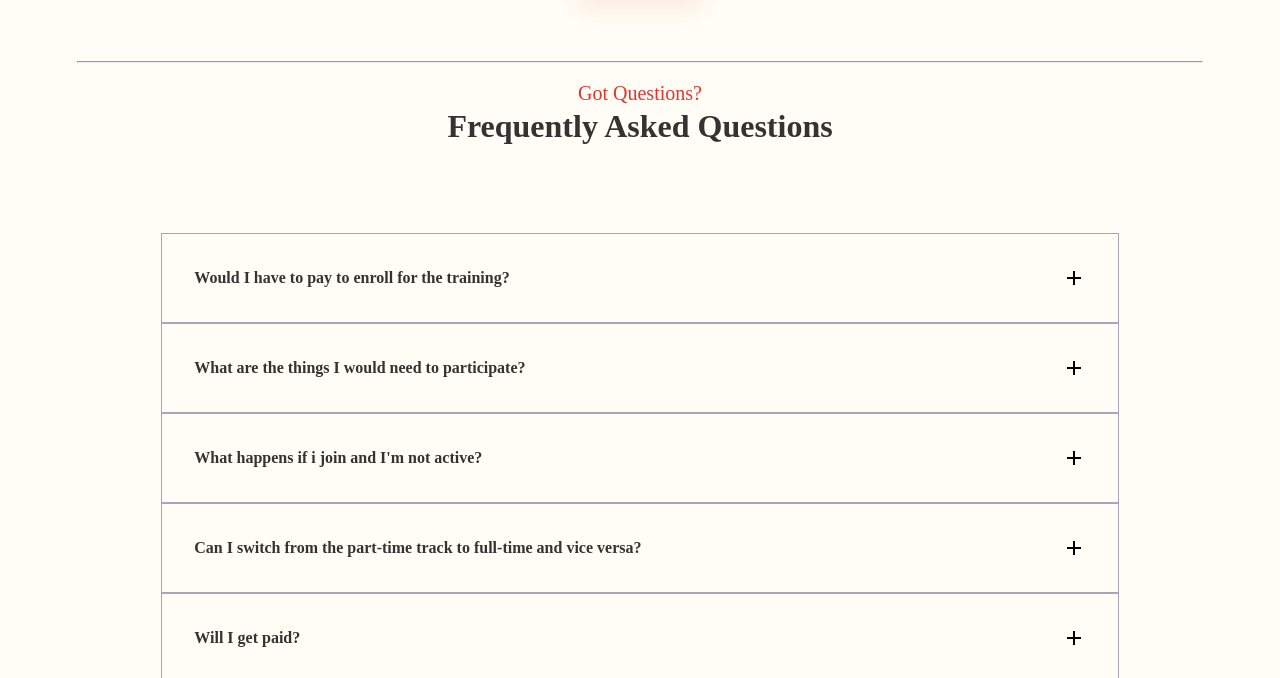
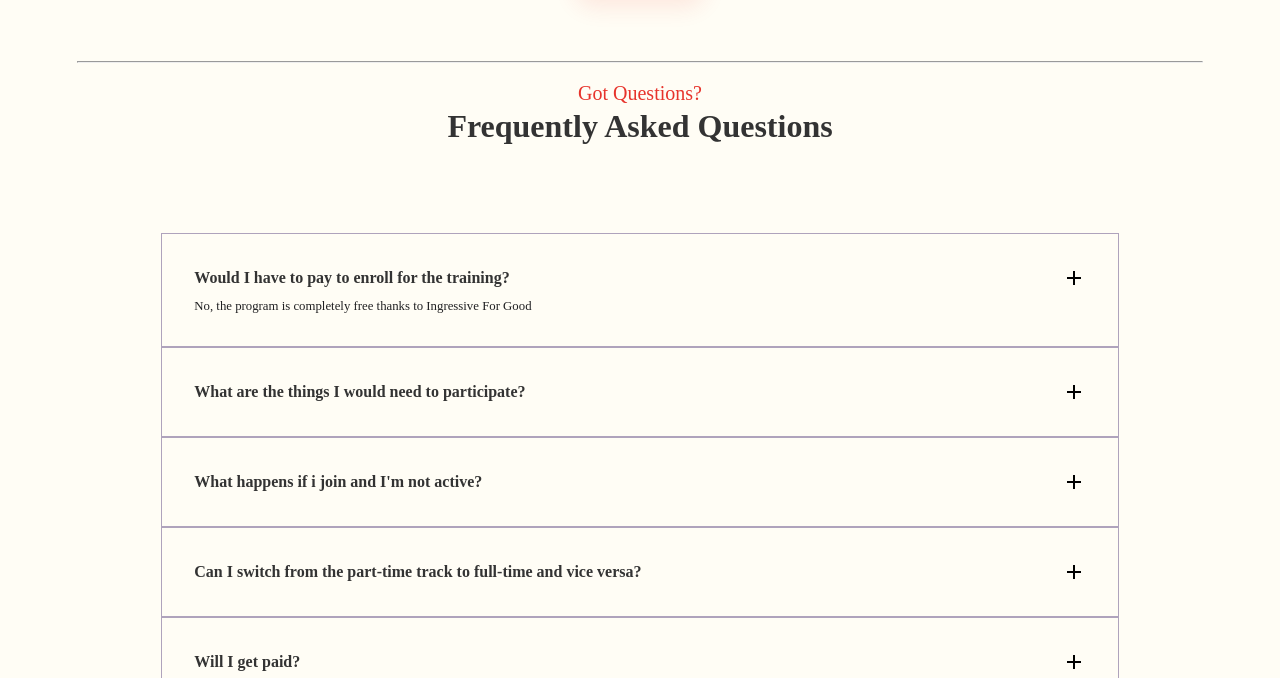
Before and after one commit to Abdulwaarith/zuri-page, a plain HTML site: page assets/training/training.html in a window 1280 px wide. Both pictures are taken after a click on the element 640 px from the left and 3926 px from the top of the page. Shown: the part 3648-4326 px from the top of the page. Drawn offline with Linux system fonts and the light colour scheme; files whose address does not match are found by name.

Commit message:
update html

```diff
--- /dev/null
+++ b/assets/training/training.js
@@ -0,0 +1,8 @@
+// FAQ ACCORDION
+const faqs = document.querySelectorAll(".faq");
+
+faqs.forEach((faq) => {
+    faq.addEventListener("click", () => {
+        faq.classList.toggle("active");
+    })
+})
```
Also changed, not shown: index.html (+1 -1 lines).
